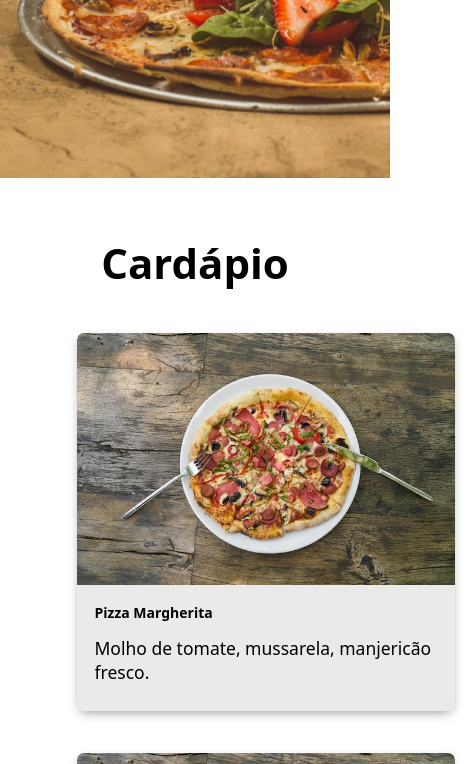
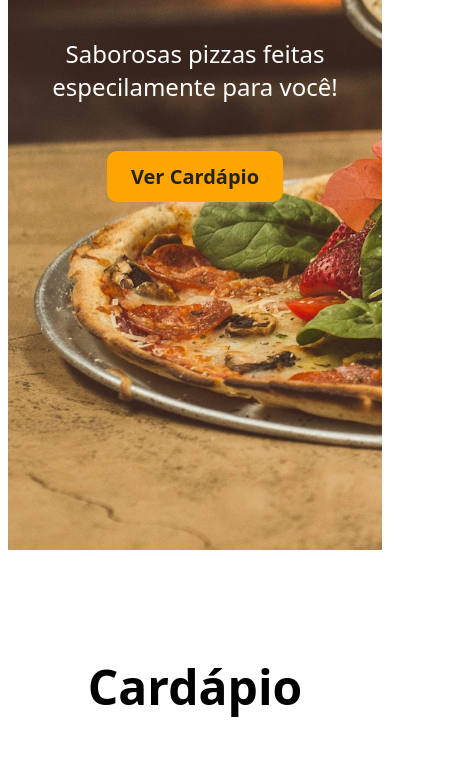
Before and after one commit to juan-pablocc/LandingPage-Pizzaria, a plain HTML site: page index.html in a window 390 px wide. Shown: the part 535-1299 px from the top of the page, 476 px wide, since content can reach past the window. Drawn offline with Linux system fonts and the light colour scheme.

Commit message:
Correção de responsividade

```diff
--- a/style.css
+++ b/style.css
@@ -1,13 +1,35 @@
-@media screen and (max-width: 800px) {
-  * {
-    font-size: 14px;
+@media (max-width: 600px) {
+  nav li {
+    display: block;
+    margin: 1rem 0;
   }
-}
 
-* {
-  box-sizing: border-box;
-  margin: 0;
-  padding: 0;
+  .hero {
+    height: 60vh;
+    padding: 3rem 1rem;
+  }
+
+  .hero h1 {
+    font-size: 2rem;
+  }
+
+  .cta-button {
+    font-size: 0.875rem;
+    padding: 0.5rem;
+  }
+
+  h2 {
+    font-size: 1.75rem;
+  }
+
+  p {
+    font-size: 1rem;
+  }
+
+  .menu-list > li {
+    margin: 1rem;
+    max-width: 100%;
+  }
 }
 
 :root {
```
